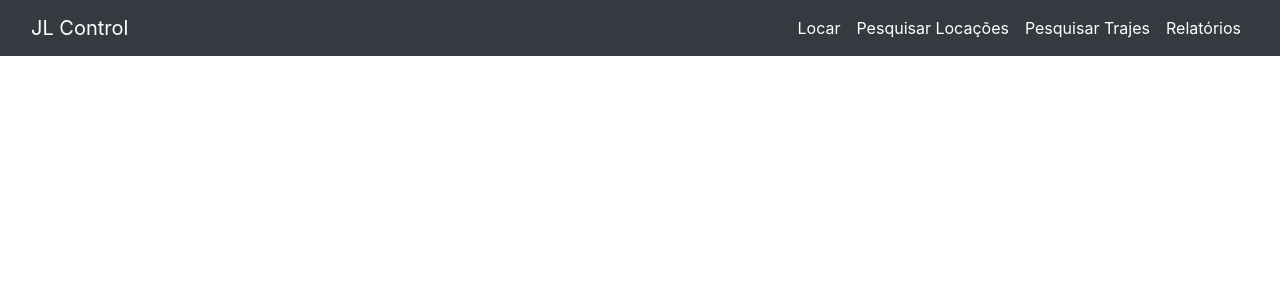
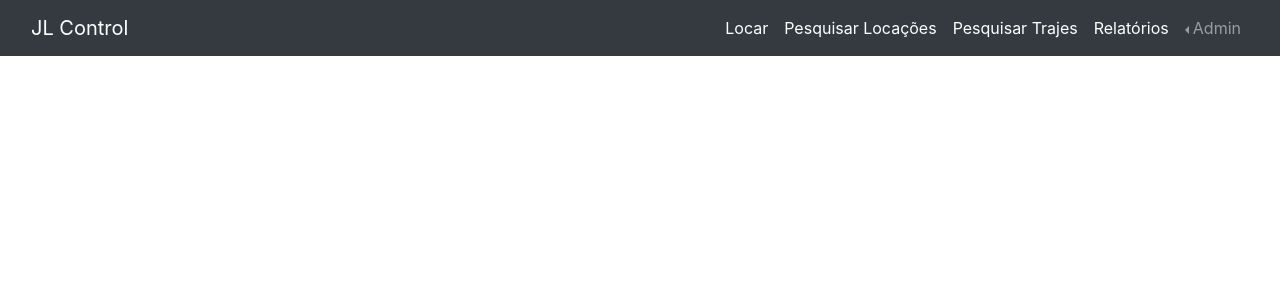
Before and after one commit to caikecolantonio/JLControl, a Django app: page / in a window 1280 px wide. Shown: the top 300 px of the page. Run offline with Django 3.2, Linux system fonts and the light colour scheme; some libraries are stand-ins or nearby versions.

Commit message:
Dropdown para entrar no admin>traje

```diff
--- a/templates/base.html
+++ b/templates/base.html
@@ -1788,6 +1788,12 @@
           <a href="" class="nav-item nav-link active" id="nav-options" data-toggle="modal" data-target="#exampleModal2">Pesquisar
             Trajes</a>
           <a href="{% url 'relatorio' %}" class="nav-item nav-link active" id="nav-options">Relatórios</a>
+          <div class="btn-group dropleft">
+            <a class="nav-link dropdown-toggle" id="dropdownMenuButton" data-toggle="dropdown" aria-haspopup="true" aria-expanded="false" data-offset="30">Admin</a>
+            <div class="dropdown-menu" aria-labelledby="dropdownMenuButton">
+              <a class="dropdown-item" href="{% url 'admin:index' %}controle/traje">Trajes</a>
+            </div>
+          </div>
         </div>
       </div>
     </div>
```
Also changed, not shown: db.sqlite3.
